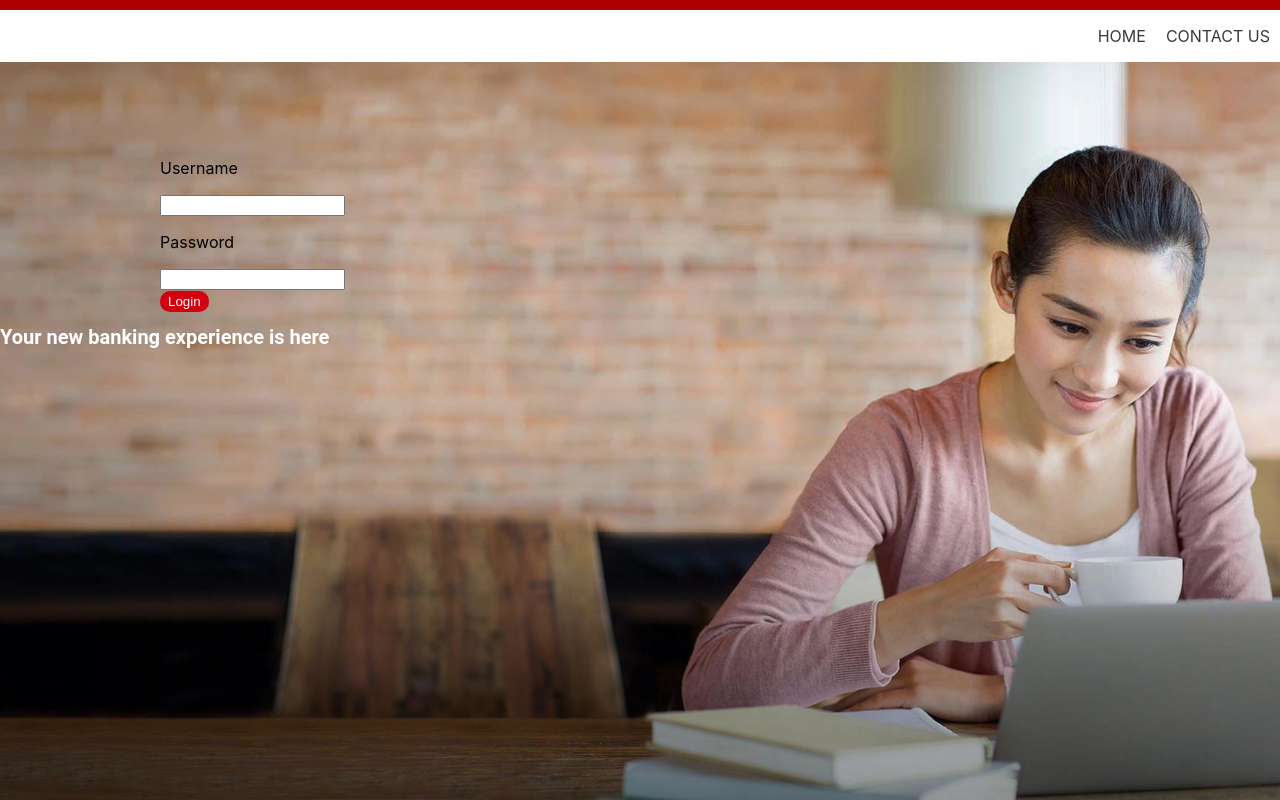
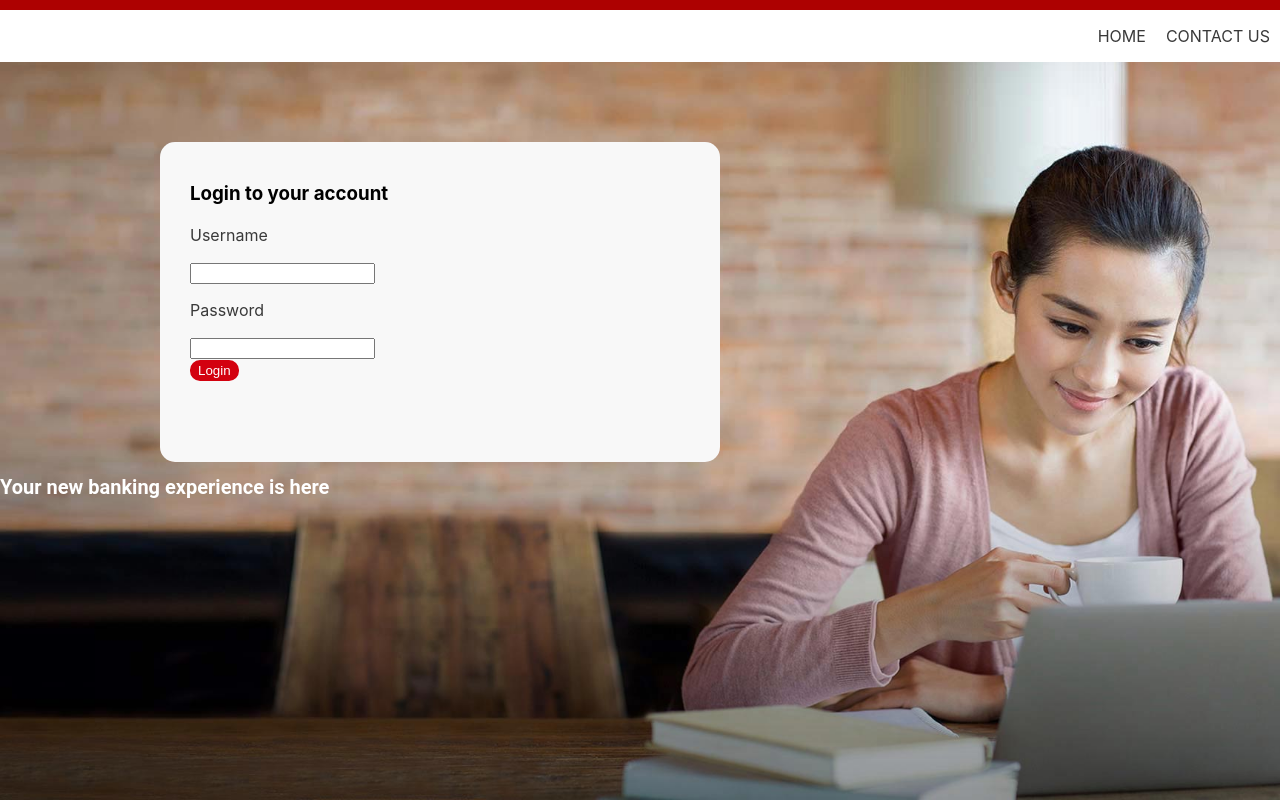
Before and after one commit to KBPsystem777/BPI-beta, a React (Create React App) app: page / in a window 1280 px wide. Built offline with nearby package versions, Linux system fonts and the light colour scheme.

Commit message:
UI styles for loginform

```diff
--- a/src/components/LoginForm.js
+++ b/src/components/LoginForm.js
@@ -9,6 +9,25 @@ const Button = styled.button `
     color: white;
 `;
 
+
+const FormStatement = styled.h3 `
+    color: #000;
+`
+
+const FormUI = styled.form `
+    background-color: #F8F8F8;
+    clear: both;
+    padding: 20px 30px 0;
+    box-sizing: border-box;
+    display: block;
+    line-height: 1.34;
+    color: #393939;
+    width: 35rem;
+    height: 20rem;
+    border-radius: 15px;
+    opacity: 10;
+`
+
 class LoginForm extends React.Component {
 
     onSubmit(e) {
@@ -18,8 +37,9 @@ class LoginForm extends React.Component {
     onSubmit = this.onSubmit.bind(this);
     render() {
         return(
-            <div>
-                <form onSubmit={this.onSubmit}>
+            <div className="FormControl">
+                <FormUI onSubmit={this.onSubmit}>
+                    <FormStatement>Login to your account</FormStatement>
                     <div>
                         <p>Username</p>
                         <input type="text" />
@@ -29,7 +49,7 @@ class LoginForm extends React.Component {
                         <input type="password" required />
                     </div>
                     <Button>Login</Button>
-                </form>
+                </FormUI>
             </div>
         )
     }
```
